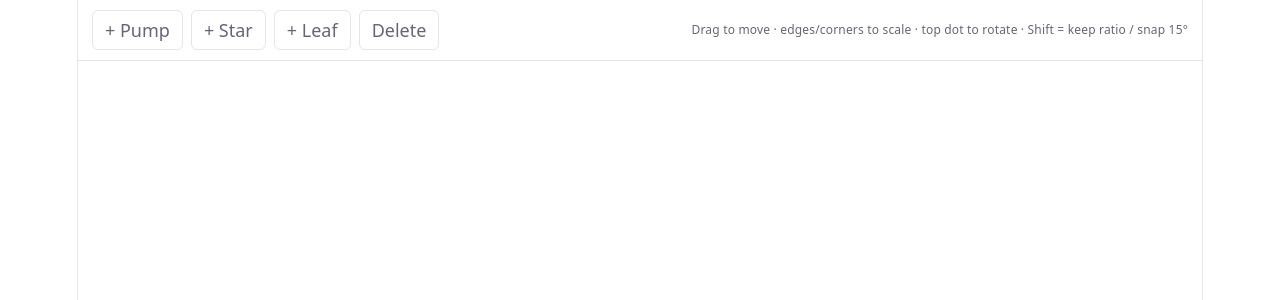
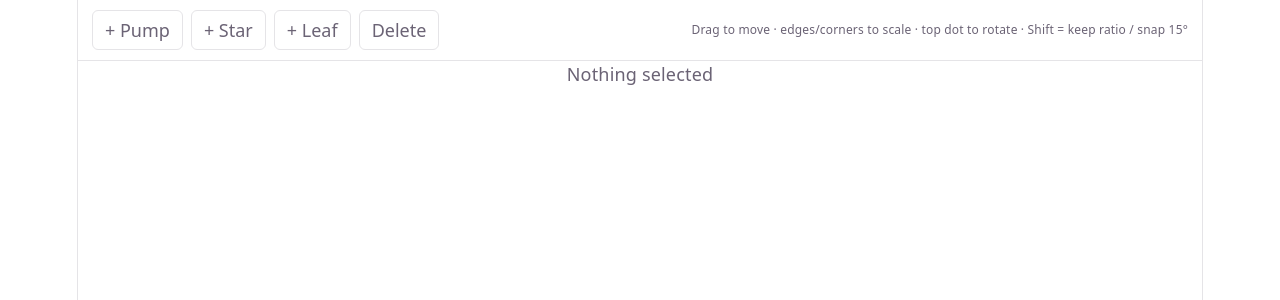
Before and after one commit to neel7787/team-identity, a React (Vite) app: page / in a window 1280 px wide. Shown: the top 300 px of the page. Built offline with nearby package versions, Linux system fonts and the light colour scheme.

Commit message:
feat: App(implement stage component)

```diff
--- a/src/App.jsx
+++ b/src/App.jsx
@@ -1,10 +1,12 @@
 import "./App.css";
 import Header from "./components/core/Header";
+import Stage from "./components/content/Stage";
 
 function App() {
   return (
     <>
       <Header />
+      <Stage />
     </>
   );
 }
```
